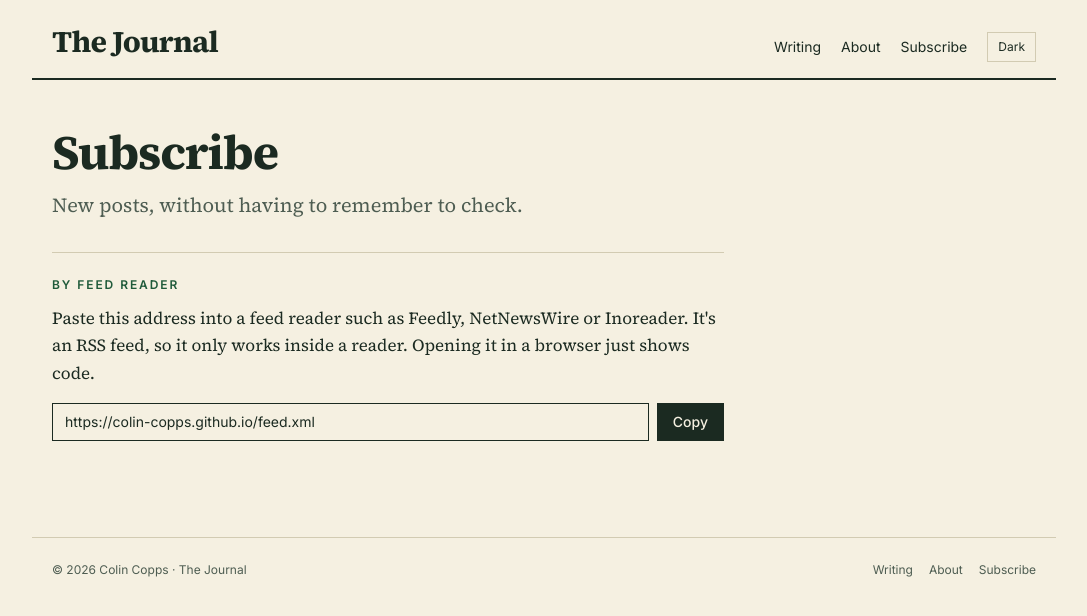
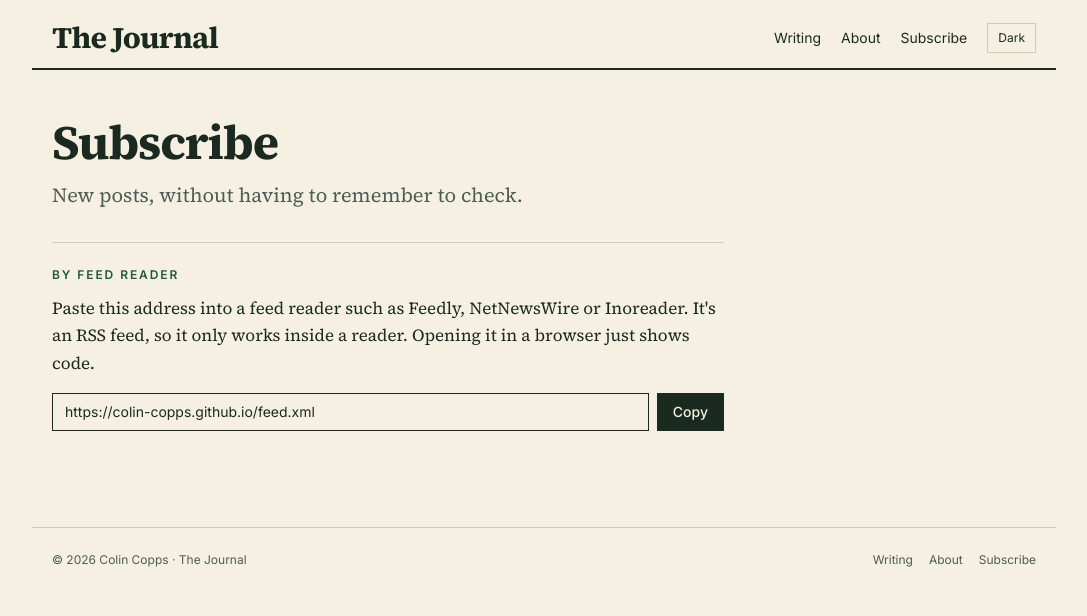
Before and after one commit to The-JournaI/the-journai.github.io, a Jekyll site: the page built from subscribe/index.html, in a window 1280 px wide. Shown: the top 616 px of the page, without its empty margins (96-1183 px from the left). Built offline with Jekyll 4.4.1, drawn with Linux system fonts in a browser that asks for light colours; nearby versions of some CDN libraries.

Commit message:
Compact phone header

```diff
--- a/_layouts/default.html
+++ b/_layouts/default.html
@@ -46,14 +46,14 @@
 <body class="font-serif text-ink antialiased text-[1.0625rem] leading-relaxed transition-colors duration-300">
   <a href="#main" class="sr-only focus:not-sr-only focus:fixed focus:left-4 focus:top-4 focus:z-50 focus:bg-accent focus:text-paper focus:px-4 focus:py-2 font-sans text-sm">Skip to content</a>
 
-  <header class="mx-auto max-w-5xl px-5 pt-6 pb-4 border-b-2 border-ink flex items-baseline justify-between font-sans">
-    <a href="{{ '/' | relative_url }}" class="font-serif text-2xl sm:text-3xl font-bold tracking-tight whitespace-nowrap">{{ site.title }}</a>
+  <header class="mx-auto max-w-5xl px-5 pt-5 pb-3 border-b-2 border-ink flex items-center justify-between gap-3 font-sans">
+    <a href="{{ '/' | relative_url }}" class="font-serif text-xl sm:text-3xl font-bold tracking-tight whitespace-nowrap">{{ site.title }}</a>
     <nav aria-label="Primary" class="flex items-center gap-3 sm:gap-5 text-xs sm:text-sm">
       <a class="t" href="{{ '/writing/' | relative_url }}">Writing</a>
       <a class="t" href="{{ '/about/' | relative_url }}">About</a>
       <a class="t" href="{{ '/subscribe/' | relative_url }}">Subscribe</a>
       <button id="theme" type="button" aria-pressed="false" class="border border-rule px-2.5 py-1.5 text-xs hover:border-accent hover:text-accent transition-colors">
-        <span class="dark:hidden">Dark</span><span class="hidden dark:inline">Light</span><span class="sr-only"> mode</span>
+        <span class="sm:hidden" aria-hidden="true">◐</span><span class="hidden sm:inline"><span class="dark:hidden">Dark</span><span class="hidden dark:inline">Light</span></span><span class="sr-only"> mode</span>
       </button>
     </nav>
   </header>
```
